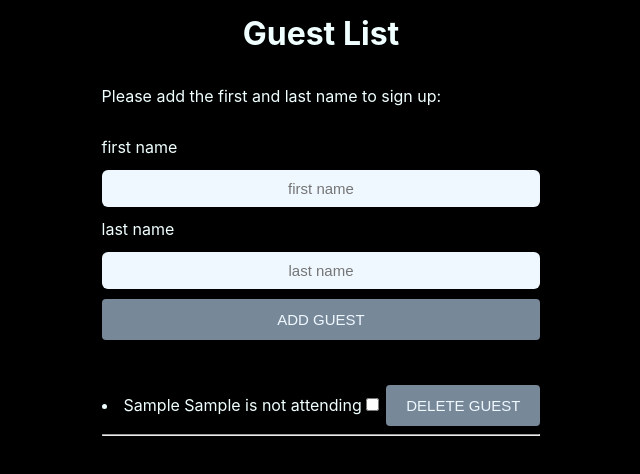
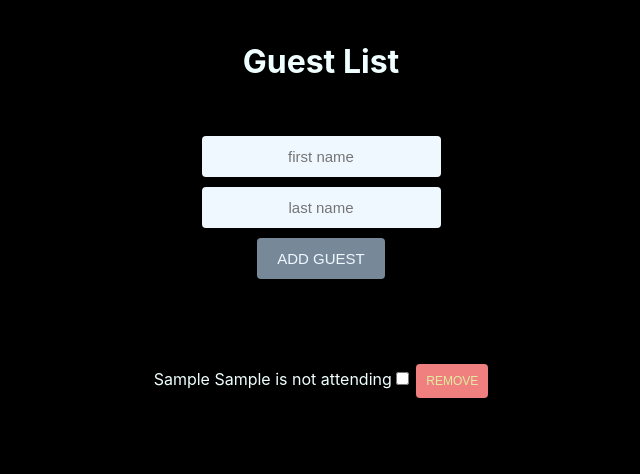
Before and after one commit to BettySosterics/react-guest-list-app, a React app: page / in a window 1280 px wide. Both pictures are taken after typing "Sample", "Sample" into the empty fields and a click on the button "ADD GUEST". Shown: the top 474 px of the page, without its empty margins (319-959 px from the left). Built offline with nearby package versions, Linux system fonts and the light colour scheme.

Commit message:
Add some styling to guestlist

```diff
--- a/src/App.module.scss
+++ b/src/App.module.scss
@@ -2,16 +2,40 @@ header,
 main {
   display: flex;
   justify-content: center;
+  margin: 20px;
 }
 
 form,
 main {
-  display: grid;
+  display: flex;
+  flex-direction: column;
+  margin: 20px;
   gap: 10px;
+  align-items: center;
 }
 
 .guestlist {
-  display: grid;
+  // display: flex;
+  // justify-content: space-evenly;
+}
+
+li {
+  list-style-type: none;
+  padding: 20px 20px;
+}
+
+.removeButton {
+  color: rgb(225, 236, 158);
+  background-color: lightcoral;
+  padding: 10px 10px;
+  border: none;
+  border-radius: 4px;
+  font-size: 12px;
+  cursor: pointer;
+
+  &:hover {
+    background-color: rgb(236, 100, 100);
+  }
 }
 
 .button {
@@ -32,10 +56,9 @@ input {
   background-color: aliceblue;
   text-align: center;
   font-size: 15px;
-  font-style: inherit;
-  border-radius: 6px;
+  border-radius: 4px;
   border-style: none;
-  padding: 10px 0;
+  padding: 12px 20px;
 
   &:focus {
     border-style: none;
--- a/src/AppTest.js
+++ b/src/AppTest.js
@@ -56,15 +56,16 @@ export default function AppTest() {
       </header>
       <main>
         <form className="form" onSubmit={handleSubmit}>
-          <p>Please add the first and last name to sign up:</p>
-          <label htmlFor={firstName}>first name</label>{' '}
+          {/* <p>Please add the first and last name to sign up:</p> */}
+          <label htmlFor={firstName}>
             <input
               placeholder="first name"
               value={firstName}
               id={firstName}
               onChange={(e) => setFirstName(e.target.value)}
             />
-          <label htmlFor={lastName}>last name</label>{' '}
+          </label>{' '}
+          <label htmlFor={lastName}>
             <input
               placeholder="last name"
               value={lastName}
@@ -72,6 +73,7 @@ export default function AppTest() {
               onChange={(e) => setLastName(e.target.value)}
               onKeyDown={handleEnter}
             />
+          </label>{' '}
           <button className={styles.button} onClick={addGuest}>
             ADD GUEST
           </button>
@@ -97,14 +99,13 @@ export default function AppTest() {
                 }}
               />{' '}
               <button
-                className={styles.button}
+                className={styles.removeButton}
                 onClick={() => {
                   clickDeleteGuest(guest.id);
                 }}
               >
-                DELETE GUEST
+                REMOVE
               </button>
-              <hr />
             </li>
           ))}
           {/* <hr />
--- a/src/index.css
+++ b/src/index.css
@@ -5,10 +5,10 @@
 }
 
 body {
-  margin: 0;
+  display: flex;
+  flex-direction: column;
   font-family: 'Inter', sans-serif;
   line-height: 25px;
-
   background-color: black;
   color: azure;
 }
```
Lines whose indentation alone changed are shown as unchanged.
